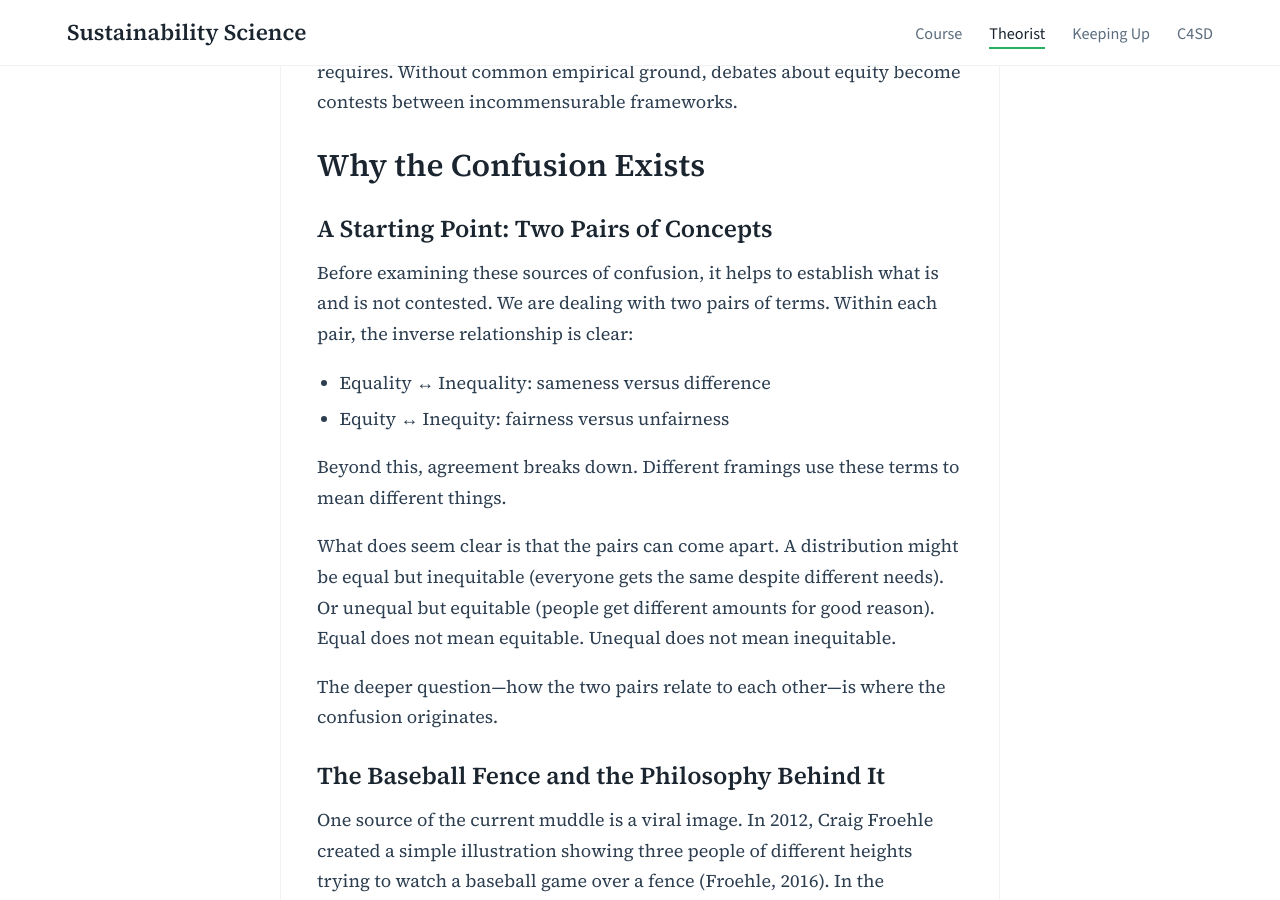
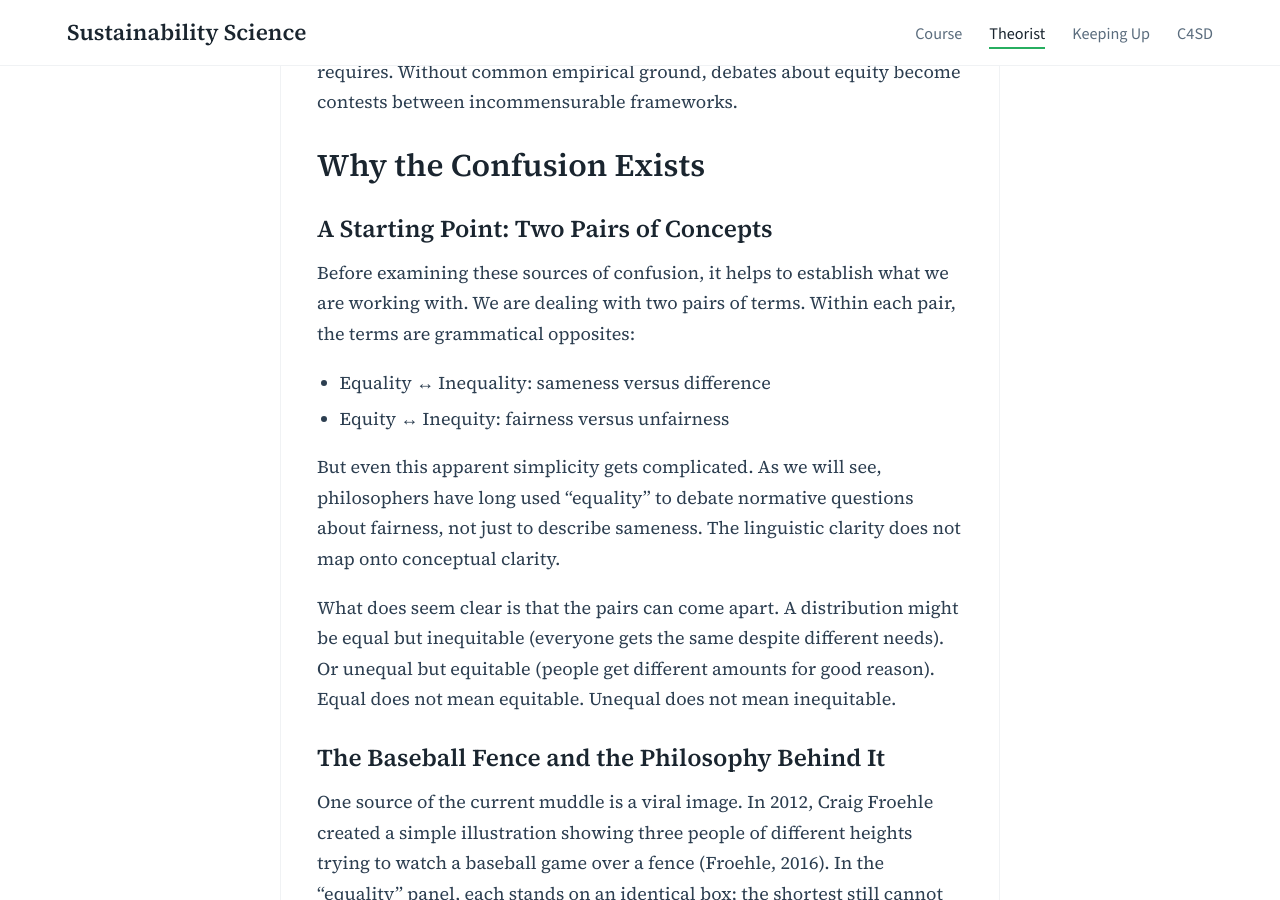
Before and after one commit to agharley/sustsci, a Jekyll site: the page built from blog/_posts/2026-01-01-inequality-inequity.md, in a window 1280 px wide and 900 px high, scrolled down 1562 px. Built offline with Jekyll 4.4.1, drawn with Linux system fonts in a browser that asks for light colours.

Commit message:
Update 2026-01-01-inequality-inequity.md
updatting the two pairs of terms arguement

```diff
--- a/blog/_posts/2026-01-01-inequality-inequity.md
+++ b/blog/_posts/2026-01-01-inequality-inequity.md
@@ -30,16 +30,14 @@ The two-step locates normative disagreement where it belongs—in the open, as a
 
 ### A Starting Point: Two Pairs of Concepts
 
-Before examining these sources of confusion, it helps to establish what is and is not contested. We are dealing with two pairs of terms. Within each pair, the inverse relationship is clear:
+Before examining these sources of confusion, it helps to establish what we are working with. We are dealing with two pairs of terms. Within each pair, the terms are grammatical opposites:
 
 - Equality ↔ Inequality: sameness versus difference
 - Equity ↔ Inequity: fairness versus unfairness
 
-Beyond this, agreement breaks down. Different framings use these terms to mean different things.
+But even this apparent simplicity gets complicated. As we will see, philosophers have long used "equality" to debate normative questions about fairness, not just to describe sameness. The linguistic clarity does not map onto conceptual clarity.
 
 What does seem clear is that the pairs can come apart. A distribution might be equal but inequitable (everyone gets the same despite different needs). Or unequal but equitable (people get different amounts for good reason). Equal does not mean equitable. Unequal does not mean inequitable.
-
-The deeper question—how the two pairs relate to each other—is where the confusion originates.
 
 ### The Baseball Fence and the Philosophy Behind It
 
```
